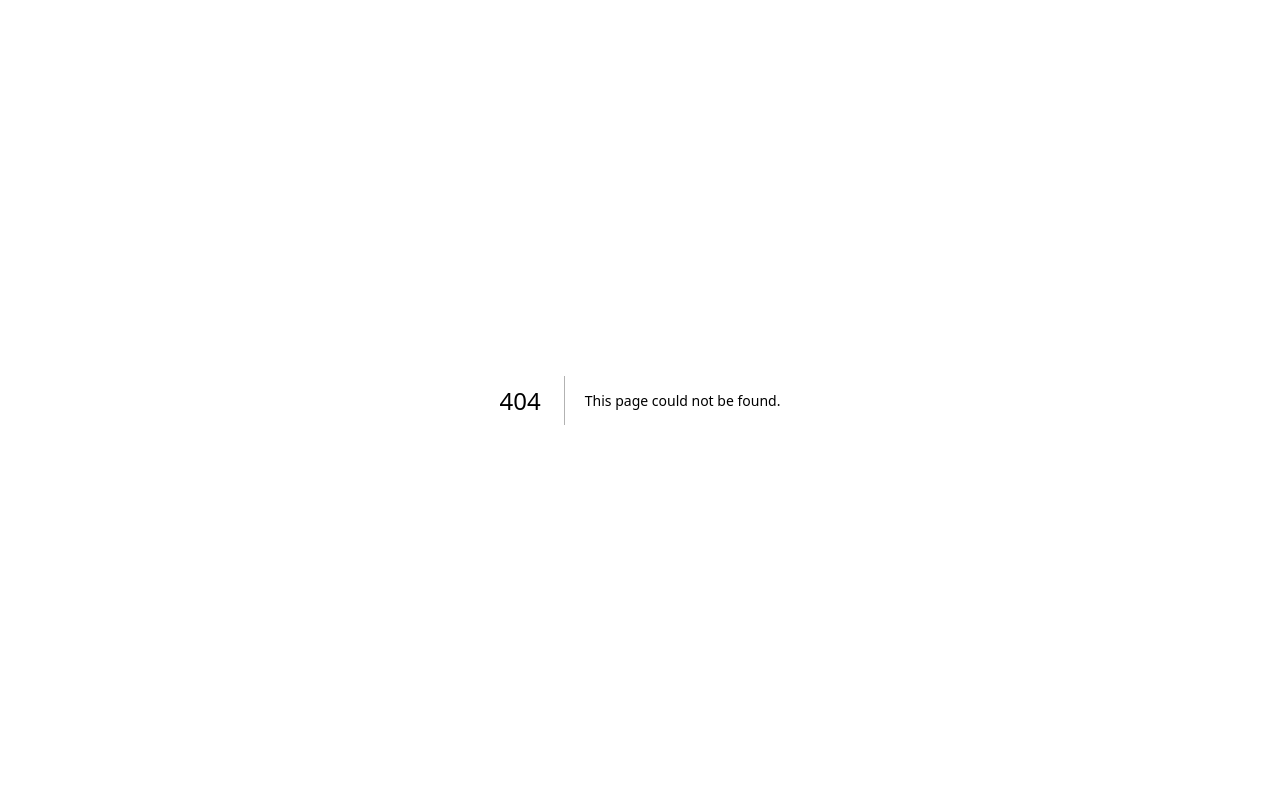
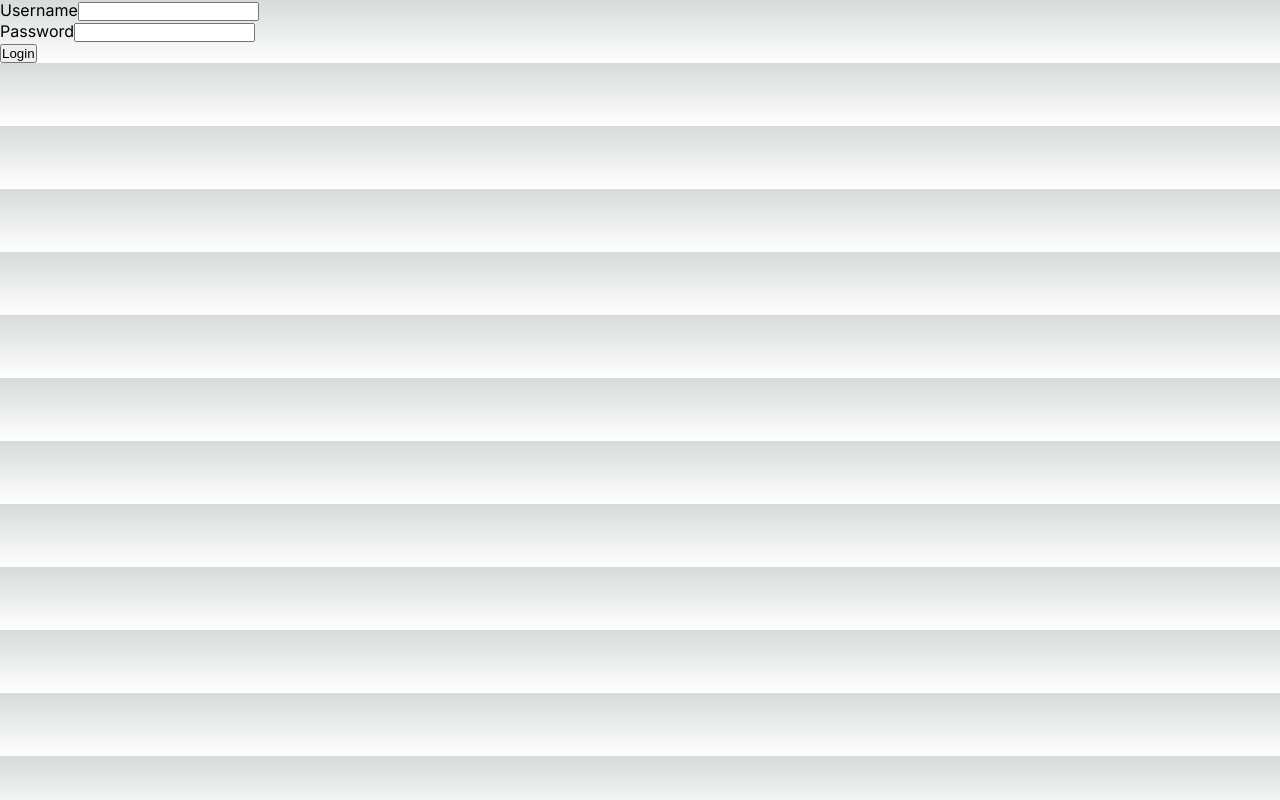
Before and after one commit to rask-kasuterra/oasobi-games, a Next.js app: page /login in a window 1280 px wide. Before the commit this address had no page. Built offline with nearby package versions, Linux system fonts and the light colour scheme.

Commit message:
Added login files

```diff
--- /dev/null
+++ b/app/login/page.js
@@ -0,0 +1,48 @@
+'use client';
+
+import { useState } from 'react';
+import { useRouter } from 'next/navigation';
+
+const LoginPage = () => {
+  const [username, setUsername] = useState('');
+  const [password, setPassword] = useState('');
+  const [error, setError] = useState('');
+  const router = useRouter();
+
+  const handleSubmit = async (e) => {
+    e.preventDefault();
+    const res = await fetch('/api/auth/login', {
+      method: 'POST',
+      headers: {
+        'Content-Type': 'application/json',
+      },
+      body: JSON.stringify({ username, password }),
+    });
+
+    const data = await res.json();
+
+    if (res.ok) {
+      localStorage.setItem('authToken', data.token);
+      router.push('/');
+    } else {
+      setError(data.error);
+    }
+  };
+
+  return (
+    <form onSubmit={handleSubmit}>
+      <div>
+        <label>Username</label>
+        <input type="text" value={username} onChange={(e) => setUsername(e.target.value)} required />
+      </div>
+      <div>
+        <label>Password</label>
+        <input type="password" value={password} onChange={(e) => setPassword(e.target.value)} required />
+      </div>
+      {error && <p>{error}</p>}
+      <button type="submit">Login</button>
+    </form>
+  );
+};
+
+export default LoginPage;
```
Also changed, not shown: app/api/auth/login.js (added, +11 -0 lines), app/page.js (+3 -4 lines), app/protected/page.js (added, +26 -0 lines), 1 other file (tests, documents, lock files or other folders).
